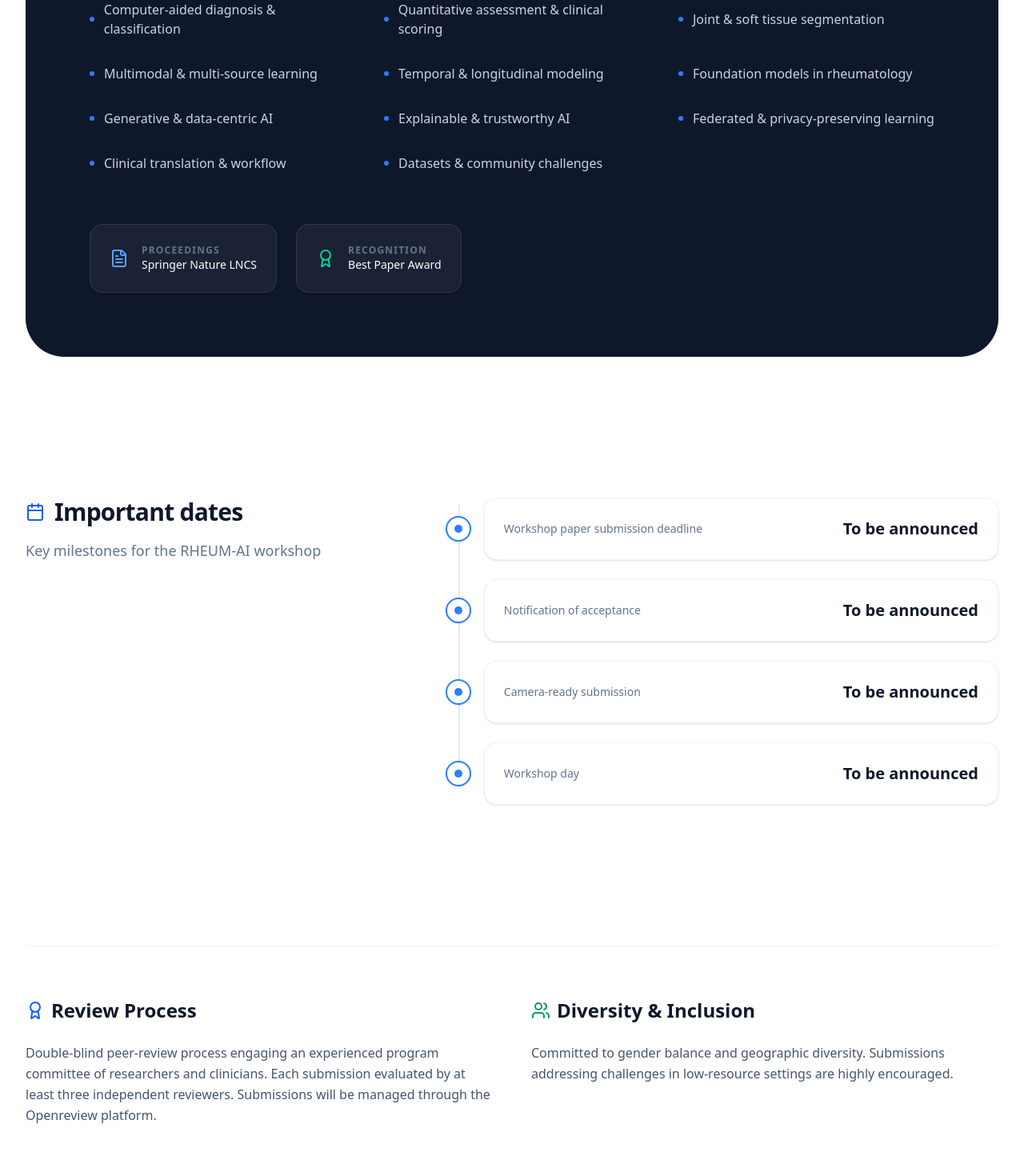
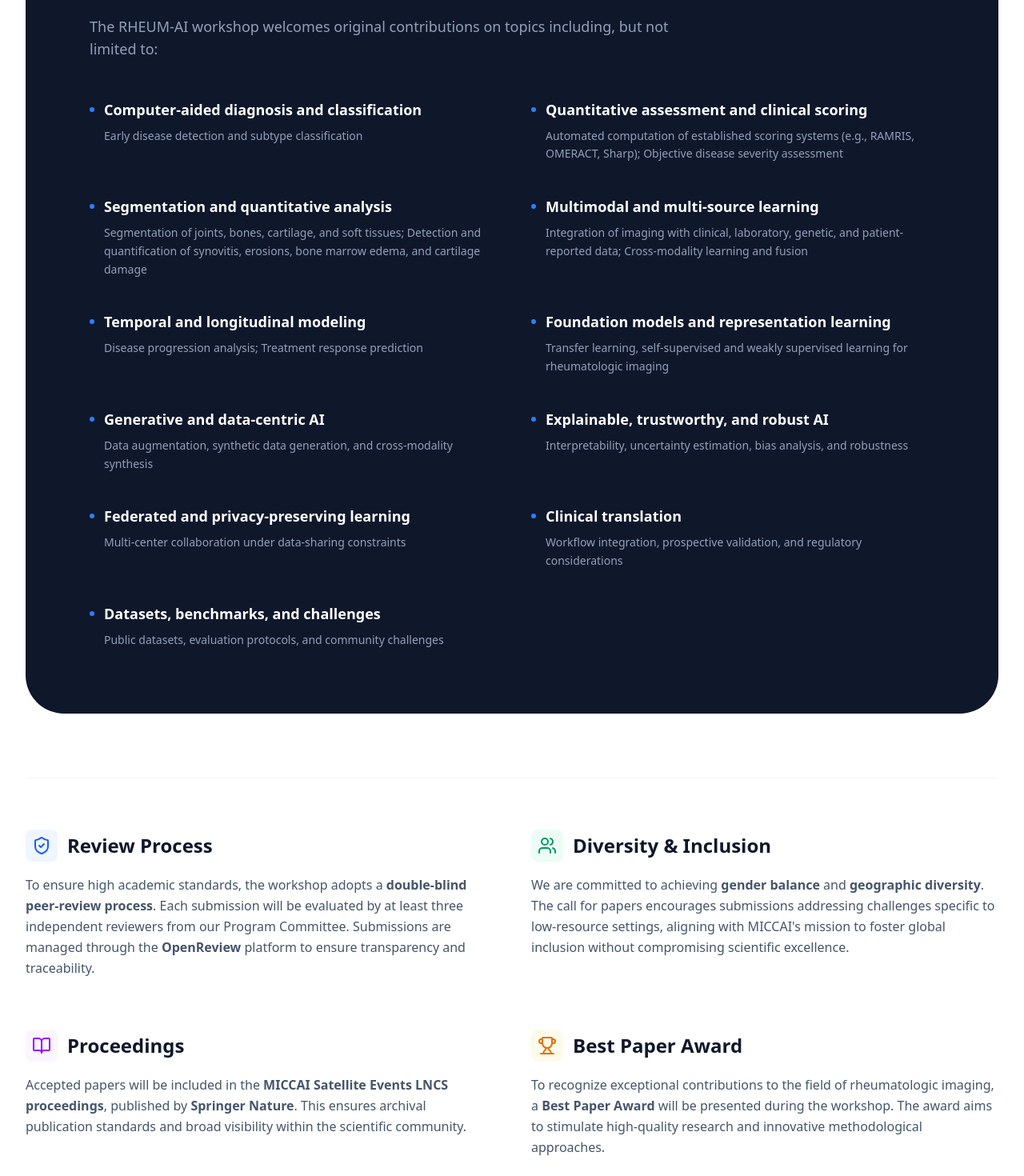
Before and after one commit to rheum-ai/miccai2026, a React (Vite) app: page / in a window 1280 px wide. Shown: the part 1700-3170 px from the top of the page at 80% size. Built offline with nearby package versions, Linux system fonts and the light colour scheme.

Commit message:
Update contents & layout

```diff
--- a/src/App.tsx
+++ b/src/App.tsx
@@ -20,7 +20,10 @@ import {
   Clock,
   X,
   Bone,
-  Sparkles
+  Sparkles,
+  ShieldCheck,
+  BookOpen,
+  Trophy
 } from 'lucide-react';
 
 const RHEUM_AI_BLUE = "#0056b3";
@@ -231,7 +234,7 @@ export default function App() {
         </div>
       </header>
 
-      <main className="max-w-7xl mx-auto px-4 sm:px-6 lg:px-8 py-20 space-y-32">
+      <main className="max-w-7xl mx-auto px-4 sm:px-6 lg:px-8 py-20 space-y-20">
 
         {/* Workshop Description */}
         <section id="about">
@@ -243,14 +246,13 @@ export default function App() {
             <SectionTitle icon={Microscope}>Workshop Scope</SectionTitle>
             <div className="space-y-6 text-slate-600 leading-relaxed text-lg">
               <p>
-                Rheumatic and musculoskeletal diseases (RMDs) represent a major global health burden.
-                While AI-driven medical image analysis has achieved success in oncology and cardiology,
-                rheumatologic imaging remains a key frontier for AI research.
+                Rheumatic and musculoskeletal diseases (RMDs) comprise a wide spectrum of chronic inflammatory and degenerative conditions affecting joints, connective tissues, and internal organs, representing a major global health burden.
               </p>
               <p>
-                <strong>RHEUM-AI</strong> aims to bridge the gap between algorithmic development and real-world clinical needs.
-                We bring together experts in computer vision, machine learning, and rheumatology to foster interdisciplinary
-                collaboration and accelerate methodological innovation.
+                Medical imaging modalities such as ultrasound (US), magnetic resonance imaging (MRI), conventional radiography (X-ray), computed tomography (CT), and emerging techniques including photoacoustic imaging are fundamental for diagnosis, disease monitoring, and treatment assessment. However, image interpretation remains challenging due to subtle early pathological changes, heterogeneous disease manifestations, and the reliance on standardized but time-consuming scoring systems that require substantial clinical expertise.
+              </p>
+              <p>
+                While AI-driven medical image analysis has achieved remarkable success in domains such as oncology and cardiology, rheumatologic imaging has received comparatively limited attention. <strong>RHEUM-AI</strong> aims to establish rheumatology as a key frontier for AI-driven research, bridging the gap between algorithmic development and real-world clinical needs.
               </p>
               <div className="pt-4 grid grid-cols-1 sm:grid-cols-2 gap-6">
                 <div className="flex items-start gap-3 p-4 bg-white rounded-2xl border border-slate-100 shadow-sm">
@@ -259,7 +261,7 @@ export default function App() {
                   </div>
                   <div>
                     <h4 className="font-bold text-slate-900">Clinical Impact</h4>
-                    <p className="text-sm">Improved diagnosis and monitoring</p>
+                    <p className="text-sm">Addressing robustness, interpretability, and workflow integration</p>
                   </div>
                 </div>
                 <div className="flex items-start gap-3 p-4 bg-white rounded-2xl border border-slate-100 shadow-sm">
@@ -268,7 +270,7 @@ export default function App() {
                   </div>
                   <div>
                     <h4 className="font-bold text-slate-900">AI Innovation</h4>
-                    <p className="text-sm">Multimodal & temporal modeling</p>
+                    <p className="text-sm">Multimodal data, temporal dynamics, and patient-specific variability</p>
                   </div>
                 </div>
               </div>
@@ -281,44 +283,129 @@ export default function App() {
           <div className="max-w-3xl">
             <h2 className="text-4xl font-bold mb-8">Call for Papers</h2>
             <p className="text-slate-400 mb-12 text-lg">
-              We welcome original contributions on advanced computational methods for rheumatologic imaging.
+              The RHEUM-AI workshop welcomes original contributions on topics including, but not limited to:
             </p>
           </div>
-          <div className="grid grid-cols-1 md:grid-cols-2 lg:grid-cols-3 gap-x-12 gap-y-8">
+          <div className="grid grid-cols-1 md:grid-cols-2 gap-x-12 gap-y-10">
             {[
-              "Computer-aided diagnosis & classification",
-              "Quantitative assessment & clinical scoring",
-              "Joint & soft tissue segmentation",
-              "Multimodal & multi-source learning",
-              "Temporal & longitudinal modeling",
-              "Foundation models in rheumatology",
-              "Generative & data-centric AI",
-              "Explainable & trustworthy AI",
-              "Federated & privacy-preserving learning",
-              "Clinical translation & workflow",
-              "Datasets & community challenges"
+              {
+                title: "Computer-aided diagnosis and classification",
+                desc: "Early disease detection and subtype classification"
+              },
+              {
+                title: "Quantitative assessment and clinical scoring",
+                desc: "Automated computation of established scoring systems (e.g., RAMRIS, OMERACT, Sharp); Objective disease severity assessment"
+              },
+              {
+                title: "Segmentation and quantitative analysis",
+                desc: "Segmentation of joints, bones, cartilage, and soft tissues; Detection and quantification of synovitis, erosions, bone marrow edema, and cartilage damage"
+              },
+              {
+                title: "Multimodal and multi-source learning",
+                desc: "Integration of imaging with clinical, laboratory, genetic, and patient-reported data; Cross-modality learning and fusion"
+              },
+              {
+                title: "Temporal and longitudinal modeling",
+                desc: "Disease progression analysis; Treatment response prediction"
+              },
+              {
+                title: "Foundation models and representation learning",
+                desc: "Transfer learning, self-supervised and weakly supervised learning for rheumatologic imaging"
+              },
+              {
+                title: "Generative and data-centric AI",
+                desc: "Data augmentation, synthetic data generation, and cross-modality synthesis"
+              },
+              {
+                title: "Explainable, trustworthy, and robust AI",
+                desc: "Interpretability, uncertainty estimation, bias analysis, and robustness"
+              },
+              {
+                title: "Federated and privacy-preserving learning",
+                desc: "Multi-center collaboration under data-sharing constraints"
+              },
+              {
+                title: "Clinical translation",
+                desc: "Workflow integration, prospective validation, and regulatory considerations"
+              },
+              {
+                title: "Datasets, benchmarks, and challenges",
+                desc: "Public datasets, evaluation protocols, and community challenges"
+              }
             ].map((item, i) => (
-              <div key={i} className="flex items-center gap-3 group cursor-default">
-                <div className="w-1.5 h-1.5 rounded-full bg-blue-500 group-hover:scale-150 transition-transform" />
-                <span className="text-slate-300 group-hover:text-white transition-colors">{item}</span>
+              <div key={i} className="space-y-2 group cursor-default">
+                <div className="flex items-center gap-3">
+                  <div className="w-1.5 h-1.5 rounded-full bg-blue-500 group-hover:scale-150 transition-transform" />
+                  <h4 className="text-lg font-bold text-white transition-colors">{item.title}</h4>
+                </div>
+                <p className="text-slate-400 text-sm pl-4.5 leading-relaxed group-hover:text-slate-300 transition-colors">
+                  {item.desc}
+                </p>
               </div>
             ))}
           </div>
-          <div className="mt-16 flex flex-wrap gap-6">
-            <Card className="bg-white/5 border-white/10 p-4 flex items-center gap-4">
-              <FileText className="text-blue-400" />
-              <div>
-                <p className="text-xs text-slate-500 uppercase font-bold tracking-widest">Proceedings</p>
-                <p className="text-sm font-medium">Springer Nature LNCS</p>
+        </section>
+
+        {/* Additional Info Sections */}
+        <section className="grid grid-cols-1 md:grid-cols-2 gap-x-12 gap-y-16 pt-16 border-t border-slate-100">
+          {/* Review Process */}
+          <div className="space-y-4">
+            <h3 className="text-2xl font-bold text-slate-900 flex items-center gap-3">
+              <div className="p-2 bg-blue-50 rounded-lg">
+                <ShieldCheck className="w-6 h-6 text-blue-600" />
               </div>
-            </Card>
-            <Card className="bg-white/5 border-white/10 p-4 flex items-center gap-4">
-              <Award className="text-emerald-400" />
-              <div>
-                <p className="text-xs text-slate-500 uppercase font-bold tracking-widest">Recognition</p>
-                <p className="text-sm font-medium">Best Paper Award</p>
+              Review Process
+            </h3>
+            <p className="text-slate-600 leading-relaxed">
+              To ensure high academic standards, the workshop adopts a <strong>double-blind peer-review process</strong>.
+              Each submission will be evaluated by at least three independent reviewers from our Program Committee.
+              Submissions are managed through the <strong>OpenReview</strong> platform to ensure transparency and traceability.
+            </p>
+          </div>
+
+          {/* Diversity & Inclusion */}
+          <div className="space-y-4">
+            <h3 className="text-2xl font-bold text-slate-900 flex items-center gap-3">
+              <div className="p-2 bg-emerald-50 rounded-lg">
+                <Users className="w-6 h-6 text-emerald-600" />
               </div>
-            </Card>
+              Diversity & Inclusion
+            </h3>
+            <p className="text-slate-600 leading-relaxed">
+              We are committed to achieving <strong>gender balance</strong> and <strong>geographic diversity</strong>.
+              The call for papers encourages submissions addressing challenges specific to low-resource settings,
+              aligning with MICCAI's mission to foster global inclusion without compromising scientific excellence.
+            </p>
+          </div>
+
+          {/* Proceedings */}
+          <div className="space-y-4">
+            <h3 className="text-2xl font-bold text-slate-900 flex items-center gap-3">
+              <div className="p-2 bg-purple-50 rounded-lg">
+                <BookOpen className="w-6 h-6 text-purple-600" />
+              </div>
+              Proceedings
+            </h3>
+            <p className="text-slate-600 leading-relaxed">
+              Accepted papers will be included in the <strong>MICCAI Satellite Events LNCS proceedings</strong>,
+              published by <strong>Springer Nature</strong>. This ensures archival publication standards and
+              broad visibility within the scientific community.
+            </p>
+          </div>
+
+          {/* Best Paper Award */}
+          <div className="space-y-4">
+            <h3 className="text-2xl font-bold text-slate-900 flex items-center gap-3">
+              <div className="p-2 bg-amber-50 rounded-lg">
+                <Trophy className="w-6 h-6 text-amber-600" />
+              </div>
+              Best Paper Award
+            </h3>
+            <p className="text-slate-600 leading-relaxed">
+              To recognize exceptional contributions to the field of rheumatologic imaging,
+              a <strong>Best Paper Award</strong> will be presented during the workshop.
+              The award aims to stimulate high-quality research and innovative methodological approaches.
+            </p>
           </div>
         </section>
 
@@ -337,9 +424,9 @@ export default function App() {
               <div className="absolute left-4 top-2 bottom-2 w-0.5 bg-blue-100" />
 
               {[
-                { label: "Workshop paper submission deadline", date: "To be announced" },
-                { label: "Notification of acceptance", date: "To be announced" },
-                { label: "Camera-ready submission", date: "To be announced" },
+                { label: "Workshop paper submission deadline", date: "July 1, 2026" },
+                { label: "Notification of acceptance", date: "July 31, 2026" },
+                { label: "Camera-ready submission", date: "September 3, 2026" },
                 { label: "Workshop day", date: "To be announced" },
               ].map((item, i) => (
                 <motion.div
@@ -364,33 +451,11 @@ export default function App() {
             </div>
           </div>
         </section>
-
-        {/* DEI & Review */}
-        <section className="grid grid-cols-1 md:grid-cols-2 gap-12 pt-16 border-t border-slate-100">
-          <div className="space-y-6">
-            <h3 className="text-2xl font-bold text-slate-900 flex items-center gap-2">
-              <Award className="w-6 h-6 text-blue-600" /> Review Process
-            </h3>
-            <p className="text-slate-600 leading-relaxed">
-              Double-blind peer-review process engaging an experienced program committee of researchers and clinicians.
-              Each submission evaluated by at least three independent reviewers. Submissions will be managed through the Openreview platform.
-            </p>
-          </div>
-          <div className="space-y-6">
-            <h3 className="text-2xl font-bold text-slate-900 flex items-center gap-2">
-              <Users className="w-6 h-6 text-emerald-600" /> Diversity & Inclusion
-            </h3>
-            <p className="text-slate-600 leading-relaxed">
-              Committed to gender balance and geographic diversity. Submissions addressing challenges in low-resource settings
-              are highly encouraged.
-            </p>
-          </div>
-        </section>
       </main>
 
       {/* Event & Organization Section */}
-      <div className="bg-slate-50/80 border-t border-slate-200 mt-32">
-        <div className="max-w-7xl mx-auto px-4 sm:px-6 lg:px-8 py-32 space-y-32">
+      <div className="bg-slate-50/80 border-t border-slate-200 mt-20">
+        <div className="max-w-7xl mx-auto px-4 sm:px-6 lg:px-8 py-20 space-y-20">
           {/* Keynote Speakers */}
         <section id="speakers">
           <SectionTitle icon={Users}>Invited Keynote Speakers</SectionTitle>
@@ -566,7 +631,7 @@ export default function App() {
               <h4 className="text-white font-bold uppercase tracking-widest text-xs">Contact</h4>
               <div className="flex items-center gap-2 text-sm">
                 <Mail className="w-4 h-4" />
-                <span>rosati1392@gmail.com</span>
+                <span>rheumai.ws@gmail.com</span>
               </div>
               <div className="flex items-center gap-2 text-sm">
                 <MapPin className="w-4 h-4" />
```
